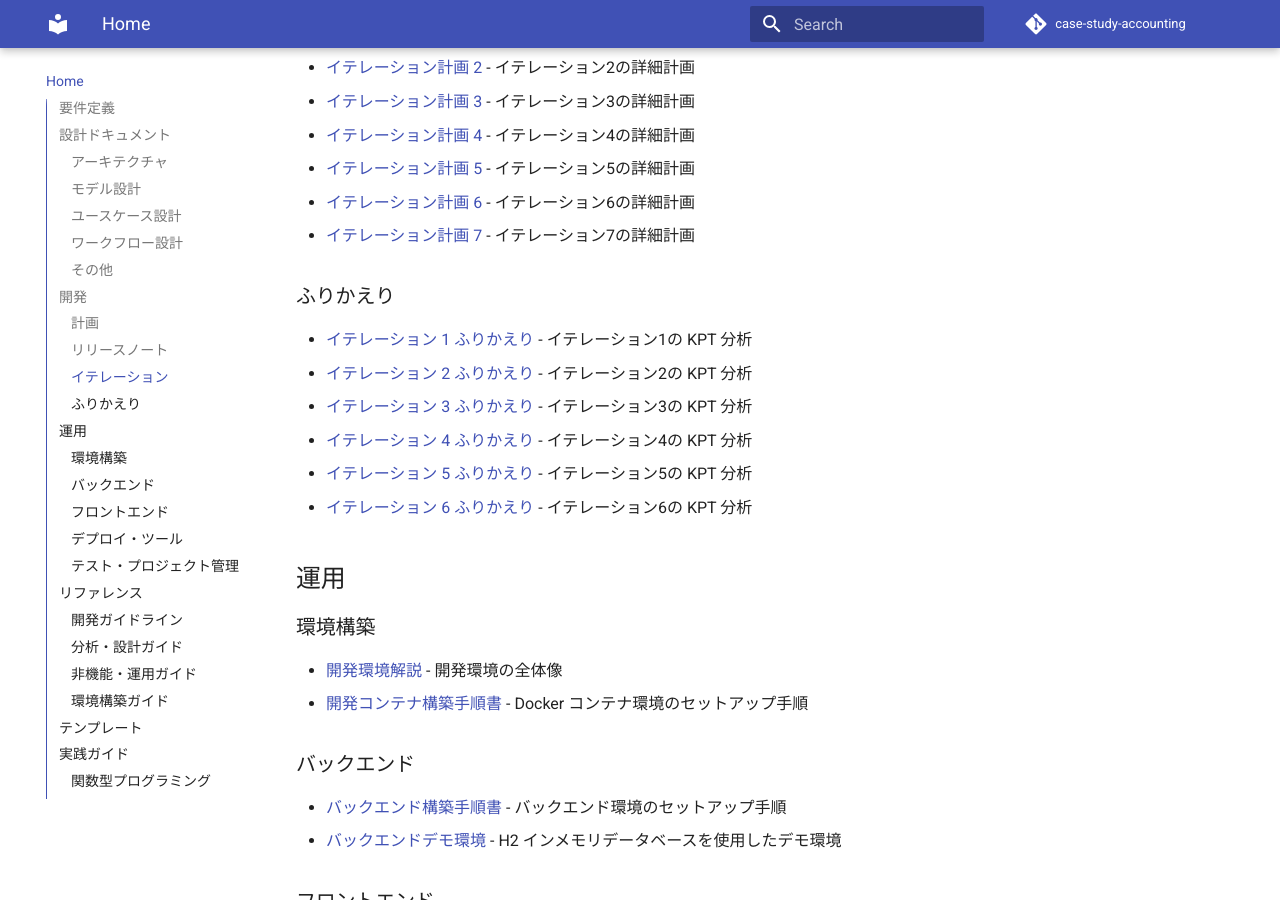
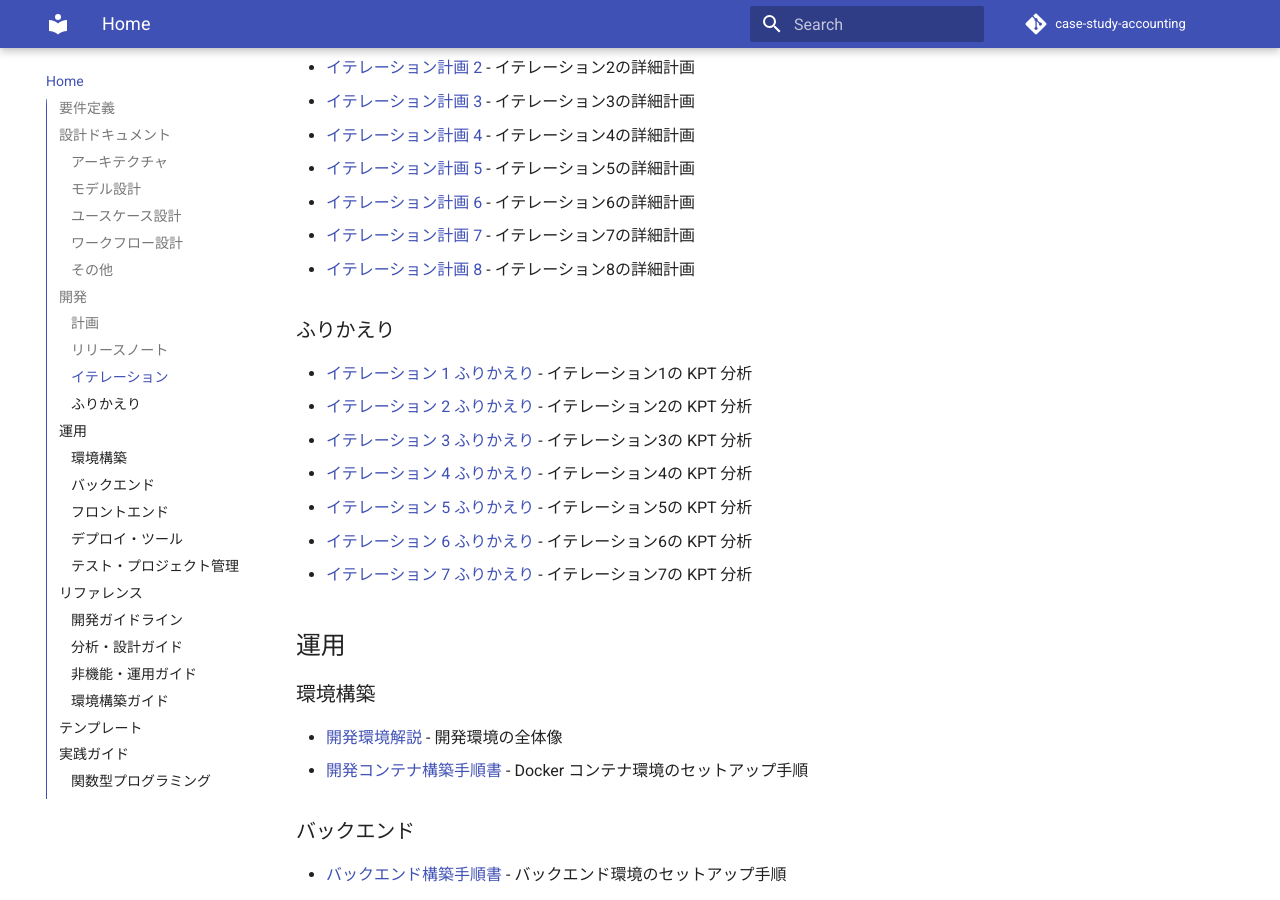
Before and after one commit to k2works/case-study-accounting, an MkDocs documentation site: the page built from docs/index.md, in a window 1280 px wide and 900 px high, scrolled down 1773 px. Built offline with MkDocs 1.6.1 and Material for MkDocs 9.7.7, drawn with Linux system fonts in a browser that asks for light colours; comment, search, counter and statistics services are not loaded; some of the changed text lies outside the part shown.

Commit message:
docs: index.md と mkdocs.yml にIT-8計画・IT-7ふりかえり・分析ガイドを追加
ドキュメントインデックスとナビゲーションに新規ドキュメント4件を反映。

```diff
--- a/docs/index.md
+++ b/docs/index.md
@@ -62,6 +62,7 @@
 - [イテレーション計画 5](./development/iteration_plan-5.md) - イテレーション5の詳細計画
 - [イテレーション計画 6](./development/iteration_plan-6.md) - イテレーション6の詳細計画
 - [イテレーション計画 7](./development/iteration_plan-7.md) - イテレーション7の詳細計画
+- [イテレーション計画 8](./development/iteration_plan-8.md) - イテレーション8の詳細計画
 
 ### ふりかえり
 
@@ -71,6 +72,7 @@
 - [イテレーション 4 ふりかえり](./development/retrospective-4.md) - イテレーション4の KPT 分析
 - [イテレーション 5 ふりかえり](./development/retrospective-5.md) - イテレーション5の KPT 分析
 - [イテレーション 6 ふりかえり](./development/retrospective-6.md) - イテレーション6の KPT 分析
+- [イテレーション 7 ふりかえり](./development/retrospective-7.md) - イテレーション7の KPT 分析
 
 ## 運用
 
@@ -115,6 +117,7 @@
 
 - [要件定義ガイド](./reference/要件定義ガイド.md) - 要件定義の進め方
 - [ユースケース作成ガイド](./reference/ユースケース作成ガイド.md) - ユースケース記述方法
+- [ビジネスアーキテクチャ分析ガイド](./reference/ビジネスアーキテクチャ分析ガイド.md) - ビジネスアーキテクチャの分析手法
 - [ビジネスアーキテクチャ設計ガイド](./reference/ビジネスアーキテクチャ設計ガイド.md) - ビジネスアーキテクチャの設計指針
 - [アーキテクチャ設計ガイド](./reference/アーキテクチャ設計ガイド.md) - アーキテクチャ設計の進め方
 - [データモデル設計ガイド](./reference/データモデル設計ガイド.md) - データモデリング手法
@@ -143,6 +146,7 @@
 ## テンプレート
 
 - [ADR テンプレート](./template/ADR.md) - アーキテクチャ決定記録
+- [ビジネスアーキテクチャ](./template/ビジネスアーキテクチャ.md) - ビジネスアーキテクチャ分析テンプレート
 - [イテレーション完了報告書](./template/イテレーション完了報告書.md) - 振り返りテンプレート
 - [イテレーション計画](./template/イテレーション計画.md) - イテレーション計画テンプレート
 - [インセプションデッキ](./template/インセプションデッキ.md) - プロジェクト開始時のテンプレート
--- a/mkdocs.yml
+++ b/mkdocs.yml
@@ -97,6 +97,7 @@
           - イテレーション5: development/iteration_plan-5.md
           - イテレーション6: development/iteration_plan-6.md
           - イテレーション7: development/iteration_plan-7.md
+          - イテレーション8: development/iteration_plan-8.md
       - ふりかえり:
           - イテレーション1: development/retrospective-1.md
           - イテレーション2: development/retrospective-2.md
@@ -104,6 +105,7 @@
           - イテレーション4: development/retrospective-4.md
           - イテレーション5: development/retrospective-5.md
           - イテレーション6: development/retrospective-6.md
+          - イテレーション7: development/retrospective-7.md
   - 運用:
       - 開発環境解説: operation/dev_env.md
       - 開発コンテナ構築手順書: operation/dev_container.md
@@ -127,6 +129,7 @@
       - 分析・設計ガイド:
           - 要件定義ガイド: reference/要件定義ガイド.md
           - ユースケース作成ガイド: reference/ユースケース作成ガイド.md
+          - ビジネスアーキテクチャ分析ガイド: reference/ビジネスアーキテクチャ分析ガイド.md
           - ビジネスアーキテクチャ設計ガイド: reference/ビジネスアーキテクチャ設計ガイド.md
           - アーキテクチャ設計ガイド: reference/アーキテクチャ設計ガイド.md
           - データモデル設計ガイド: reference/データモデル設計ガイド.md
@@ -149,6 +152,7 @@
           - Codex CLI MCP アプリケーション開発フロー: reference/CodexCLIMCPアプリケーション開発フロー.md
   - テンプレート:
       - ADR: template/ADR.md
+      - ビジネスアーキテクチャ: template/ビジネスアーキテクチャ.md
       - イテレーション完了報告書: template/イテレーション完了報告書.md
       - イテレーション計画: template/イテレーション計画.md
       - インセプションデッキ: template/インセプションデッキ.md
```
